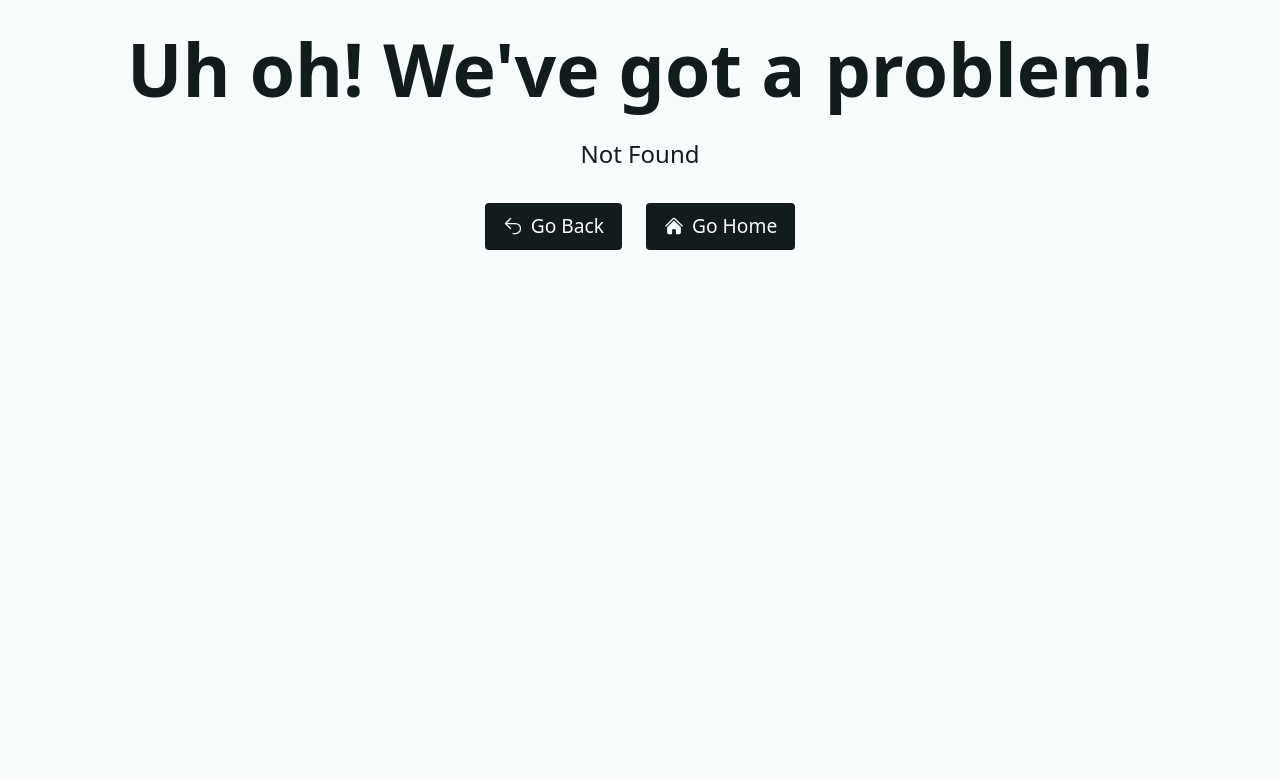
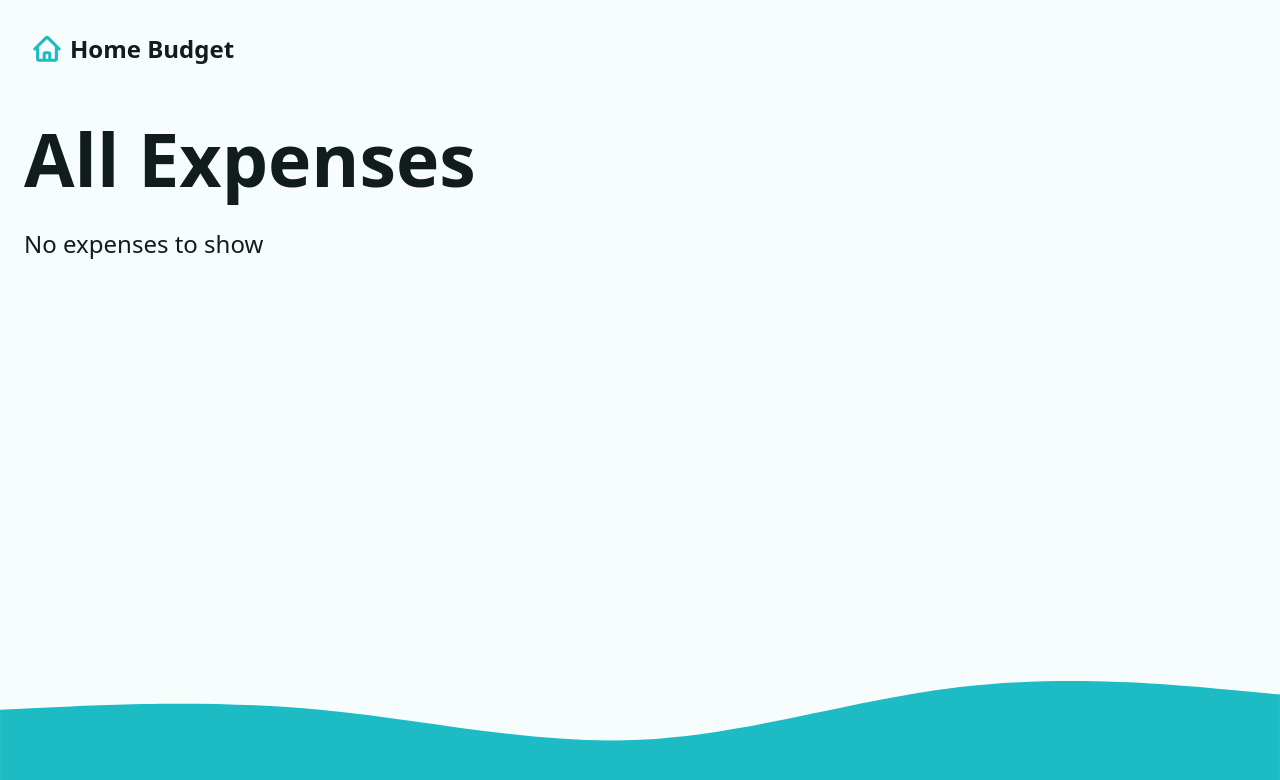
Before and after one commit to burakbektass/Budget-application-with-React, a React (Vite) app: page /expenses in a window 1280 px wide. Before the commit this address had no page. Shown: the top 780 px of the page. Built offline with nearby package versions, Linux system fonts and the light colour scheme.

Commit message:
Expense page added

```diff
--- a/src/App.jsx
+++ b/src/App.jsx
@@ -1,9 +1,11 @@
 import { createBrowserRouter, RouterProvider } from "react-router-dom";
 import Dashboard, { dashboardAction, dashboardLoader } from "./pages/Dashboard";
+import ExpensesPage, {expensesLoader} from "./pages/ExpensesPage";
+
 import Error from "./pages/Error";
 import Main, { mainLoader } from "./layouts/main";
 import { logoutAction } from "./actions/logout";
-import { ToastContainer} from "react-toastify";
+import { ToastContainer } from "react-toastify";
 import "react-toastify/dist/ReactToastify.css";
 
 function App() {
@@ -18,7 +20,14 @@
           path: "/",
           element: <Dashboard />,
           loader: dashboardLoader,
-          action:dashboardAction,
+          action: dashboardAction,
+          errorElement: <Error />,
+        },
+        {
+          path: "/expenses",
+          element: <ExpensesPage />,
+          loader: expensesLoader,
+          action: dashboardAction,
           errorElement: <Error />,
         },
         {
@@ -32,7 +41,7 @@
   return (
     <div className="App">
       <RouterProvider router={router} />
-      <ToastContainer/>
+      <ToastContainer />
     </div>
   );
 }
--- a/src/components/Table.jsx
+++ b/src/components/Table.jsx
@@ -1,7 +1,6 @@
 import ExpenseItem from "./ExpenseItem";
 
 const Table = ({ expenses }) => {
-  console.log(expenses);
   return (
     <div className="table">
       <table>
--- a/src/helper.js
+++ b/src/helper.js
@@ -58,12 +58,10 @@
 export const calculateSpentByBudget = (budgetId) => {
   const expenses = fetchData("expenses") ?? [];
   const budgetSpent = expenses.reduce((acc, expense) => {
-    console.log(expense, budgetId);
     if (expense.budgetId !== budgetId) return acc;
 
     return (acc += expense.amount);
   }, 0);
-  console.log(budgetSpent);
   return budgetSpent;
 };
 
--- a/src/pages/Dashboard.jsx
+++ b/src/pages/Dashboard.jsx
@@ -1,5 +1,5 @@
 //Libraries and helper
-import { useLoaderData } from "react-router-dom";
+import { useLoaderData, Link } from "react-router-dom";
 import { createBudget, fetchData, wait, createExpense } from "../helper";
 import { toast } from "react-toastify";
 //Components
@@ -20,7 +20,6 @@
   await wait();
   const data = await request.formData();
   const { _action, ...values } = Object.fromEntries(data);
-  console.log(_action, data);
   if (_action === "newUser") {
     try {
       localStorage.setItem("userName", JSON.stringify(values.userName));
@@ -77,7 +76,11 @@
                 {expenses && expenses.length > 0 && (
                   <div className="grid-md">
                     <h2>Recent Expenses</h2>
-                    <Table expenses={expenses.sort((a, b) => b.createdAt - a.createdAt)}/>
+                    <Table expenses={expenses.sort((a, b) => b.createdAt - a.createdAt).slice(0,8)}/>
+                    {expenses.length > 8 && (
+                      <Link to="expenses"
+                      className="btn btn--dark">View all expenses</Link>
+                    )}
                   </div>
                 )}
               </div>
--- /dev/null
+++ b/src/pages/ExpensesPage.jsx
@@ -0,0 +1,29 @@
+import { useLoaderData } from "react-router-dom";
+import { fetchData } from "../helper";
+import Table from "../components/Table"
+
+export function expensesLoader() {
+  const expenses = fetchData("expenses");
+  return { expenses };
+}
+
+const ExpensesPage = () => {
+  const {expenses} = useLoaderData("expenses");
+  return (
+    <div className="grid-lg">
+      <h1>All Expenses</h1>
+      {expenses && expenses.length > 0 ? (
+        <div className="grid-md">
+          <h2>
+            Recent Expenses <small>({expenses.length} total)</small>
+          </h2>
+          <Table expenses={expenses}/>
+        </div>
+      ) : (
+        <p>No expenses to show</p>
+      )}
+    </div>
+  );
+};
+
+export default ExpensesPage;
```
